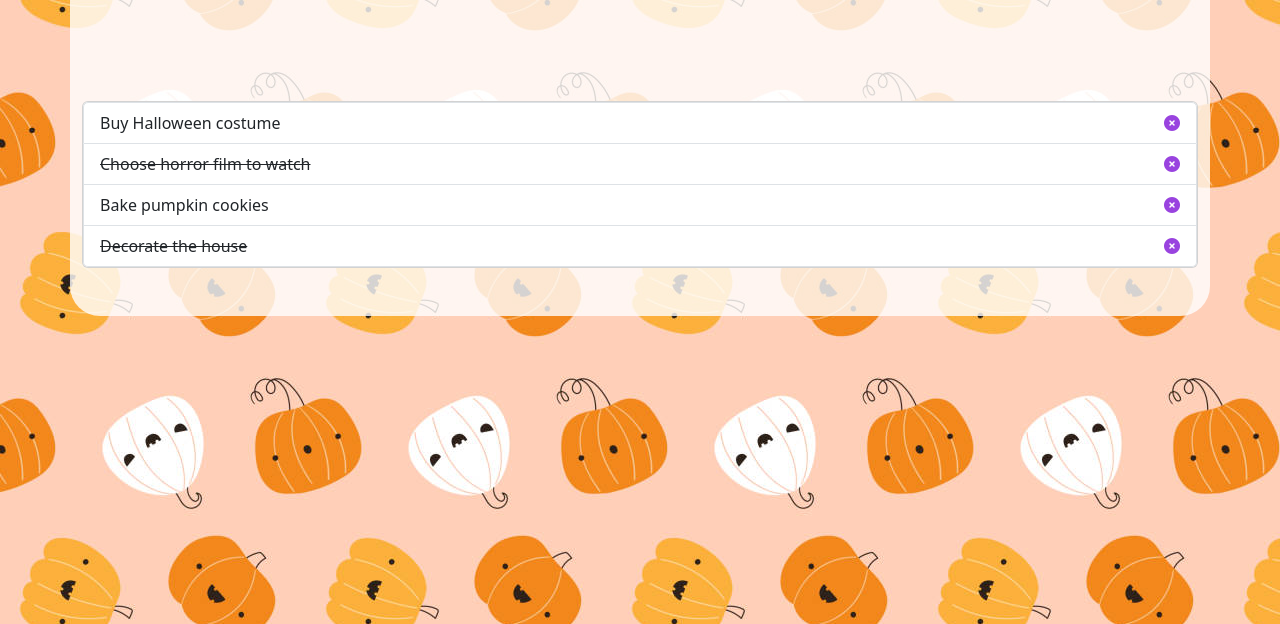
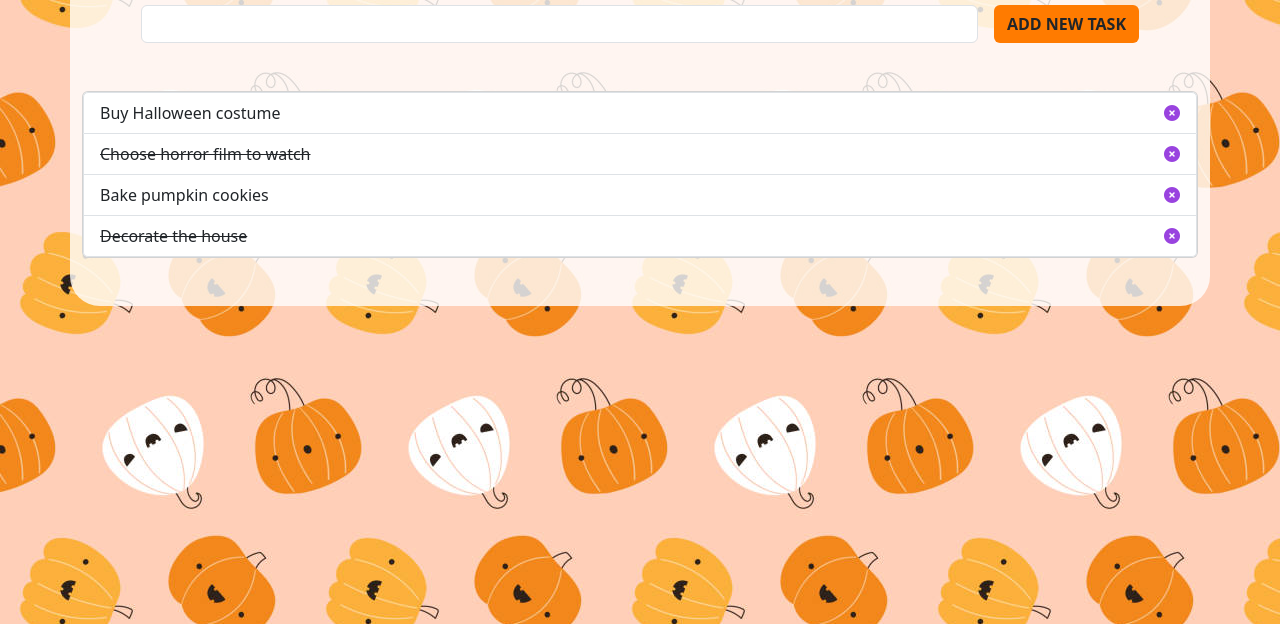
Before and after one commit to giuliabaratella/vue-todolist, a plain HTML site: page index.html in a window 1280 px wide. Shown: the part 176-800 px from the top of the page. Drawn offline with nearby package versions, Linux system fonts and the light colour scheme.

Commit message:
added input box + addTask function on btn + fixed bg image

```diff
--- a/css/style.css
+++ b/css/style.css
@@ -2,12 +2,9 @@
     --primary-color: #9943df;
     --secondary-color: #ff7b00;
 }
-
-#app {
+body {
     background-image: url(../img/halloween-pattern.jpg);
     background-repeat: repeat;
-    width: 100%;
-    height: 100vh;
 }
 .container {
     background-color: rgba(255, 255, 255, 0.8);
@@ -32,3 +29,9 @@ header h1 {
     font-size: 3em;
     color: var(--secondary-color);
 }
+.btn {
+    background-color: var(--secondary-color);
+}
+.btn:hover {
+    background-color: var(--primary-color)
+}
--- a/index.html
+++ b/index.html
@@ -16,8 +16,12 @@
         <div class="container">
             <header class="text-center py-5">
                 <h1>Halloween To Do List</h1>
+                <div class="d-flex justify-content-center column-gap-3 align-content-center align-items-center">
+                    <input type="text" class="form-control w-75" v-model="newText">
+                    <button class="btn text-uppercase fw-bold" @click="addTask">Add new task</button>
+                </div>
             </header>
-            <main class="py-5">
+            <main class="pb-5">
                 <div class="card" v-if="tasks.length > 0">
                     <ul class="list-group">
                       <li v-for="(task,index) in tasks" class="list-group-item list-group-item-action d-flex justify-content-between">
--- a/js/script.js
+++ b/js/script.js
@@ -27,13 +27,26 @@ createApp({
                 },
 
             ],
+            newText: '',
+            lastId: 4,
         }
     },
     methods: {
         removeTask(i){
             this.tasks.splice(i,1);
+        },
+        addTask(){
+            console.log('ciao')
+            this.lastId++;
+            const newTask = {
+                text: this.newText,
+                done:false,
+                id: this.lastId,
+            }
+            this.tasks.push(newTask);
+            this.newText = '';
         }
     }
 }).mount('#app')
 
-// Visualizzare a fianco ad ogni item ha una "x": cliccando su di essa, il todo viene rimosso dalla lista.
+// Predisporre un campo di input testuale e un pulsante "aggiungi": cliccando sul pulsante, il testo digitato viene letto e utilizzato per creare un nuovo todo, che quindi viene aggiunto alla lista dei todo esistenti.
```
